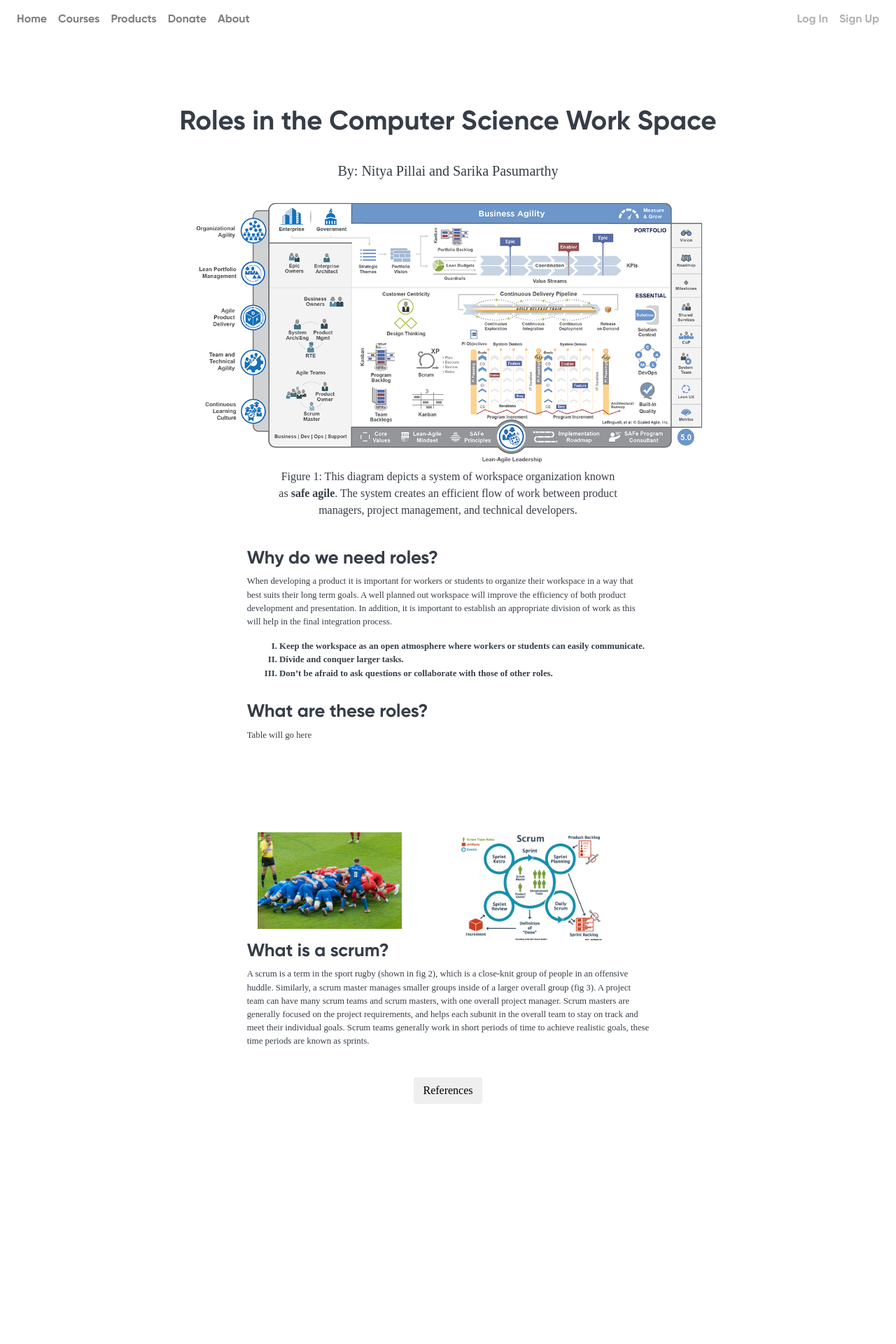
After one commit to nighthawkcoders/flask-idea-homesite, a Django app: page /courses/java/roles-in-comp-sci/ in a window 1280 px wide. The commit adds this page. Shown: the top 1920 px of the page at 70% size. Run offline with Django 3.2, Linux system fonts and the light colour scheme; some libraries are stand-ins or nearby versions; some web fonts are replaced.

Commit message:
roles article

```diff
--- a/homesite/courses/templates/courses/courses.html
+++ b/homesite/courses/templates/courses/courses.html
@@ -80,7 +80,7 @@
         <div class="row justify-content-center difficulty-buttons" style="margin-top: 5%;">
 
             <div class="col-8">
-                <a href=""><button class="btn">Start Now!</button></a>
+                <a href="{% url 'roles_post' %}"><button class="btn">Start Now!</button></a>
             </div>
         </div>
 
--- /dev/null
+++ b/homesite/courses/templates/courses/java/roles_post.html
@@ -0,0 +1,171 @@
+{% extends "base.html" %}
+{% load static %}
+
+{% block content %}
+
+<div class="row justify-content-center" style="margin-top: 7.5%;">
+    <div class="col-10">
+
+        <div class="row justify-content-center">
+            <h1>Roles in the Computer Science Work Space</h1>
+        </div>
+
+        <div class="row justify-content-center" style="margin-top: 2.5%;">
+            <h5>By: Nitya Pillai and Sarika Pasumarthy</h5>
+        </div>
+
+        <div class="row justify-content-center" style="margin-top: 2.5%">
+            <figure style="text-align: center;">
+                <img src="{% static 'assets/courses/java/roles1.png'%}" style="width: 70%;">
+                <div class="row justify-content-center">
+                    <div class="col-6">
+                        <figcaption>Figure 1: This diagram depicts a system of workspace organization known as <b>safe agile</b>. The system creates an efficient flow of work between product managers, project management, and technical developers.</figcaption>
+                    </div>
+                </div>
+            </figure>
+        </div>
+
+
+        <div class="row justify-content-center" style="margin-top: 2.5%;">
+            <div class="col-7">
+
+                <div class="row">
+                    <h2>Why do we need roles?</h2>
+                </div>
+
+                <div class="row">
+                    <p>When developing a product it is important for workers or students to organize their workspace in a way that best suits their long term goals. A well planned out workspace will improve the efficiency of both product development and presentation. In addition, it is important to establish an appropriate division of work as this will help in the final integration process.</p>
+                </div>
+
+                <div class="row justify-content-center">
+
+                    <ol>
+                        <li>Keep the workspace as an open atmosphere where workers or students can easily communicate.</li>
+                        <li>Divide and conquer larger tasks.</li>
+                        <li>Don’t be afraid to ask questions or collaborate with those of other roles.</li>
+                    </ol>
+
+                </div>
+
+                <div class="row" style="margin-top: 2.5%;">
+                    <h2>What are these roles?</h2>
+                </div>
+
+
+                <div class="row">
+                    <!--
+                    <table>
+                        <tr>
+                            <th>Role Name</th>
+                            <th>In the industry</th>
+                            <th>In the classroom</th>
+                            <th>Acquirable skills</th>
+                        </tr>
+
+                        <tr>
+                            <td>Project manager
+                            </td>
+
+                            <td></td>
+                        </tr>
+
+                    </table>-->
+
+                    <p style="margin-bottom: 20%;">Table will go here</p>
+                </div>
+
+
+                <div class="row" style="margin-top: 2.5%;">
+
+                    <div class="col-6">
+                        <img src="{% static 'assets/courses/java/roles2.png'%}" style="width: 80%;">
+                    </div>
+
+
+                    <div class="col-6">
+                        <img src="{% static 'assets/courses/java/roles3.png'%}" style="width: 80%;">
+                    </div>
+
+                </div>
+
+                <div class="row">
+                    <h2>What is a scrum?</h2>
+                </div>
+
+                <div class="row">
+                    <p>A scrum is a term in the sport rugby (shown in fig 2), which is a close-knit group of people in an offensive huddle. Similarly, a scrum master manages smaller groups inside of a larger overall group (fig 3). A project team can have many scrum teams and scrum masters, with one overall project manager. Scrum masters are generally focused on the project requirements, and helps each subunit in the overall team to stay on track and meet their individual goals. Scrum teams generally work in short periods of time to achieve realistic goals, these time periods are known as sprints.</p>
+                </div>
+
+
+            </div>
+        </div>
+
+
+        <div class="row justify-content-center" style="margin-top: 2.5%;">
+            <button class="btn reference-btn">References</button>
+        </div>
+
+        <div class="row justify-content-center reference" style="margin-top: 2.5%;">
+
+            <div class="col-7">
+            <p>Safe agile picture:
+                https://www.google.com/url?sa=i&url=https%3A%2F%2Fwww.scaledagileframework.com%2F&psig=AOvVaw1E4lU2zTf9RybK-fjgYWMb&ust=1595640491878000&source=images&cd=vfe&ved=0CAIQjRxqFwoTCPDvypre5OoCFQAAAAAdAAAAABAD
+                Safe agile info:
+                https://en.wikipedia.org/wiki/Scaled_agile_framework
+                Scrum picture:
+                https://www.google.com/url?sa=i&url=https%3A%2F%2Fjordanjob.me%2Fblog%2Fscrum-diagram%2F&psig=AOvVaw3xmvEv3eHsN70iUAQjQwpi&ust=1595642597336000&source=images&cd=vfe&ved=0CAIQjRxqFwoTCPCpgobm5OoCFQAAAAAdAAAAABAD
+                Rugby picture:
+                https://www.google.com/url?sa=i&url=https%3A%2F%2Fpixabay.com%2Fphotos%2Frugby-scrum-heineken-cup-saracens-4498375%2F&psig=AOvVaw23jYe42jfongNjct-eBl_G&ust=1595642797762000&source=images&cd=vfe&ved=0CAIQjRxqFwoTCLCwxeXm5OoCFQAAAAAdAAAAABAD </p>
+            </div>
+        </div>
+
+
+    </div>
+
+    <div style="margin-top: 30%;">
+        {% include "contact.html" %}
+
+    </div>
+
+</div>
+
+
+<script>
+    $('.reference').hide()
+
+    $('.reference-btn').click(function() {
+        $('.reference').fadeIn(1500)
+
+    })
+
+</script>
+
+<style>
+    h1{
+        font-family: gilroy;
+        font-size: 3vw;
+    }
+
+    h2{
+        font-family: gilroy;
+        font-size: 2vw;
+    }
+
+    p{
+        font-size: 1vw;
+    }
+
+    ol {
+        list-style-type: upper-roman;
+        font-weight: bold;
+        font-size: 1vw;
+    }
+
+    .reference p{
+        font-size: 0.7vw;
+    }
+
+
+
+</style>
+{% endblock %}
--- a/homesite/courses/urls.py
+++ b/homesite/courses/urls.py
@@ -1,7 +1,10 @@
 from django.contrib import admin
 from django.urls import path, include
-from .views import courses_page
+from . import views
+#from .views import courses_page
 
 urlpatterns = [
-    path('', courses_page, name='courses_page'),
+    path('', views.courses_page, name='courses_page'),
+    path('java/roles-in-comp-sci/', views.roles_post, name='roles_post'),
+
 ]
--- a/homesite/courses/views.py
+++ b/homesite/courses/views.py
@@ -2,3 +2,7 @@ from django.shortcuts import render
 
 def courses_page(request):
     return render(request, 'courses/courses.html')
+
+
+def roles_post(request):
+    return render(request, 'courses/java/roles_post.html')
--- a/homesite/home/templates/base.html
+++ b/homesite/home/templates/base.html
@@ -13,7 +13,7 @@
 
     <!-- Bootstrap CSS -->
     <link rel="stylesheet" href="https://maxcdn.bootstrapcdn.com/bootstrap/4.0.0/css/bootstrap.min.css" integrity="sha384-Gn5384xqQ1aoWXA+058RXPxPg6fy4IWvTNh0E263XmFcJlSAwiGgFAW/dAiS6JXm" crossorigin="anonymous">
-    <script src="https://ajax.googleapis.com/ajax/libs/jquery/3.1.1/jquery.min.js"></script>
+    <script src="https://ajax.googleapis.com/ajax/libs/jquery/3.1.1/jquery.js"></script>
     <link rel="stylesheet" href="https://cdnjs.cloudflare.com/ajax/libs/font-awesome/4.7.0/css/font-awesome.min.css">
 
     <link rel="shortcut icon" href="{% static 'assets/finalncslogo.png'%}"
@@ -124,7 +124,7 @@
 
     </style>
 
-       <script src="https://code.jquery.com/jquery-3.2.1.slim.min.js" integrity="sha384-KJ3o2DKtIkvYIK3UENzmM7KCkRr/rE9/Qpg6aAZGJwFDMVNA/GpGFF93hXpG5KkN" crossorigin="anonymous"></script>
+       <script src="https://code.jquery.com/jquery-3.2.1.js" ></script>
         <script src="https://cdnjs.cloudflare.com/ajax/libs/popper.js/1.12.9/umd/popper.min.js" integrity="sha384-ApNbgh9B+Y1QKtv3Rn7W3mgPxhU9K/ScQsAP7hUibX39j7fakFPskvXusvfa0b4Q" crossorigin="anonymous"></script>
         <script src="https://maxcdn.bootstrapcdn.com/bootstrap/4.0.0/js/bootstrap.min.js" integrity="sha384-JZR6Spejh4U02d8jOt6vLEHfe/JQGiRRSQQxSfFWpi1MquVdAyjUar5+76PVCmYl" crossorigin="anonymous"></script>
 </body>
```
Also changed, not shown: homesite/static/assets/courses/java/roles1.png (added), homesite/static/assets/courses/java/roles2.png (added), homesite/static/assets/courses/java/roles3.png (added).
